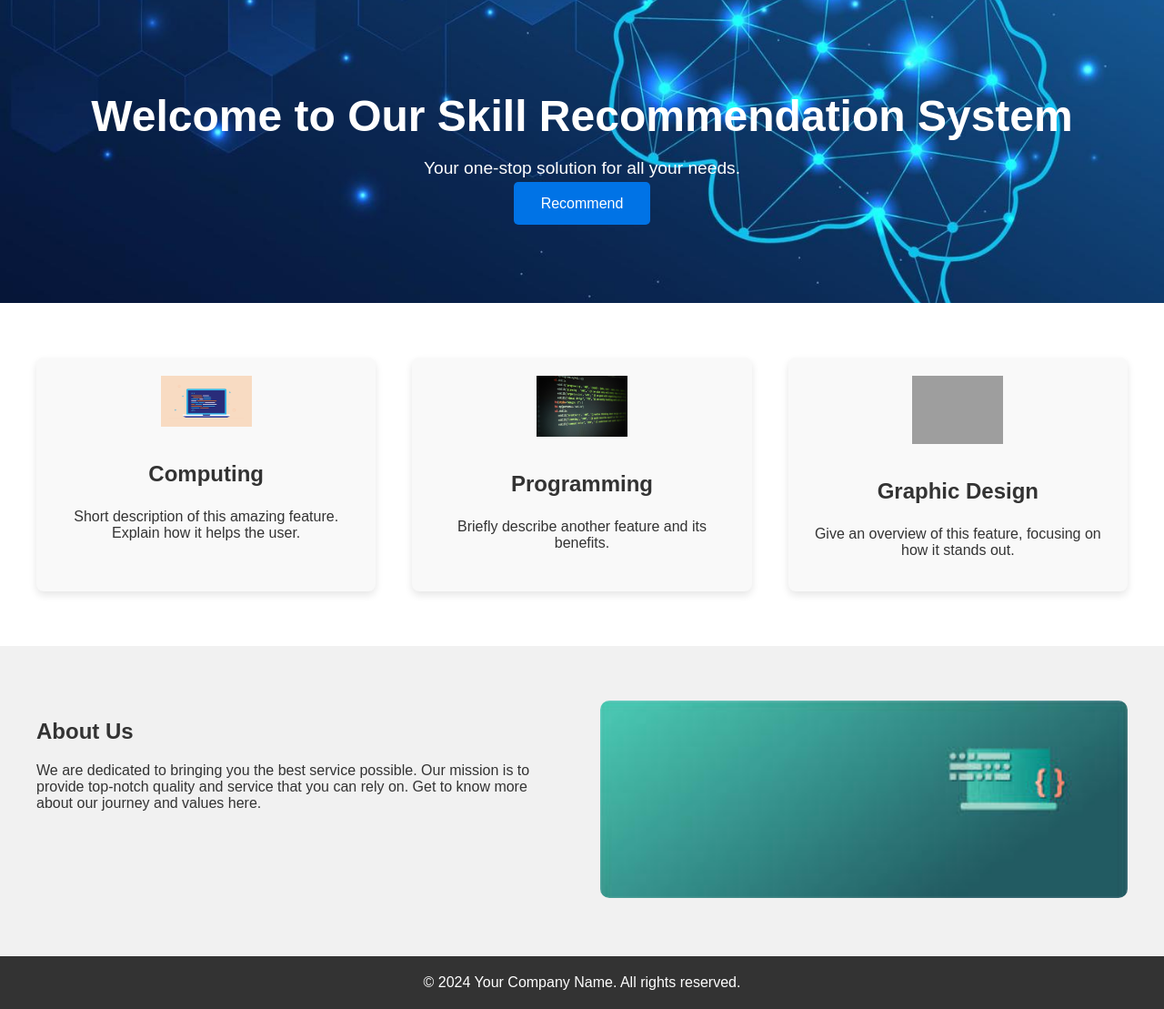
After one commit to Kcyberh/event-recomSystem, a PHP site: page /home.php in a window 1280 px wide. The commit adds this page. Shown: the whole page at 91% size. Run offline with PHP 8.4, Linux system fonts and the light colour scheme; grey boxes are pictures that could not be loaded.

Commit message:
recomSystem

```diff
--- /dev/null
+++ b/home.php
@@ -0,0 +1,147 @@
+<!DOCTYPE html>
+<html lang="en">
+<head>
+    <meta charset="UTF-8">
+    <meta name="viewport" content="width=device-width, initial-scale=1.0">
+    <title>Recommendation</title>
+    <style>
+        /* General Styles */
+        body {
+            font-family: Arial, sans-serif;
+            margin: 0;
+            padding: 0;
+            color: #333;
+        }
+
+        /* Header */
+        header {
+            background-image: url('./image/pic.jpg'); /* Replace with your image */
+            background-size: cover;
+            background-position: center;
+            padding: 100px 20px;
+            text-align: center;
+            color: #fff;
+        }
+        header h1 {
+            font-size: 3em;
+            margin: 0;
+        }
+        header p {
+            font-size: 1.2em;
+        }
+        .cta-button {
+            background-color: #0073e6;
+            color: #fff;
+            padding: 15px 30px;
+            border: none;
+            border-radius: 5px;
+            font-size: 1em;
+            cursor: pointer;
+            margin-top: 20px;
+            text-decoration: none;
+        }
+
+        /* Features Section */
+        .features {
+            display: flex;
+            flex-wrap: wrap;
+            padding: 40px 20px;
+            text-align: center;
+        }
+        .feature {
+            flex: 1 1 300px;
+            padding: 20px;
+            margin: 20px;
+            border-radius: 8px;
+            box-shadow: 0 4px 8px rgba(0, 0, 0, 0.1);
+            background-color: #f9f9f9;
+        }
+        .feature img {
+            max-width: 100px;
+            margin-bottom: 10px;
+        }
+        .feature h3 {
+            font-size: 1.5em;
+        }
+
+        /* About Section */
+        .about {
+            display: flex;
+            flex-wrap: wrap;
+            padding: 40px 20px;
+            background-color: #f1f1f1;
+        }
+        .about-text, .about-image {
+            flex: 1 1 300px;
+            padding: 20px;
+        }
+        .about-image img {
+            width: 100%;
+            border-radius: 10px;
+        }
+
+        /* Footer */
+        footer {
+            text-align: center;
+            padding: 20px;
+            background-color: #333;
+            color: #fff;
+        }
+        footer p {
+            margin: 0;
+        }
+
+        /* Responsive Design */
+        @media (max-width: 768px) {
+            .features, .about {
+                flex-direction: column;
+            }
+        }
+    </style>
+</head>
+<body>
+
+    <!-- Header Section -->
+    <header>
+        <h1>Welcome to Our Skill Recommendation System </h1>
+        <p>Your one-stop solution for all your needs.</p>
+        <a href="index.php" class="cta-button">Recommend</a>
+    </header>
+
+    <!-- Features Section -->
+    <section id="features" class="features">
+        <div class="feature">
+            <img src="./image/images.png" alt="Feature 1"> <!-- Replace with your image -->
+            <h3>Computing</h3>
+            <p>Short description of this amazing feature. Explain how it helps the user.</p>
+        </div>
+        <div class="feature">
+            <img src="./image/pic2.jpg" alt="Feature 2"> <!-- Replace with your image -->
+            <h3>Programming</h3>
+            <p>Briefly describe another feature and its benefits.</p>
+        </div>
+        <div class="feature">
+            <img src="./image/pic1.jpg" alt="Feature 3"> <!-- Replace with your image -->
+            <h3>Graphic Design</h3>
+            <p>Give an overview of this feature, focusing on how it stands out.</p>
+        </div>
+    </section>
+
+    <!-- About Section -->
+    <section class="about">
+        <div class="about-text">
+            <h2>About Us</h2>
+            <p>We are dedicated to bringing you the best service possible. Our mission is to provide top-notch quality and service that you can rely on. Get to know more about our journey and values here.</p>
+        </div>
+        <div class="about-image">
+            <img src="./image/images.jpeg" alt="About Us"> <!-- Replace with your image -->
+        </div>
+    </section>
+
+    <!-- Footer Section -->
+    <footer>
+        <p>&copy; 2024 Your Company Name. All rights reserved.</p>
+    </footer>
+
+</body>
+</html>
--- a/includes/handleforms.php
+++ b/includes/handleforms.php
@@ -1,5 +1,6 @@
 <?php
 require_once './conn.php';
+require_once './send_email.php';
 
 if (isset($_POST['submit'])){
     // print_r($_POST);
@@ -19,6 +20,7 @@ if (isset($_POST['submit'])){
 
     $stmt -> execute();
 
+    sendRecommendationEmail($name,$phone,$skill,$email);
      // Redirect to avoid resubmission on refresh
      //header("Location: " . $_SERVER['PHP_SELF']);
     echo "Data inserted successfully";
--- a/index.php
+++ b/index.php
@@ -132,16 +132,16 @@ table.body th {
     <nav>
         <ul>
             <li>
-                <a href="">Admin Dashboard</a>
+                <a href="home.php">Home</a>
             </li>
             |
             <li>
-                <a href="">Recommend</a>
+                <a href="index.php">Recommend</a>
             </li>
         </ul>
     </nav>
 
-    <h1 class="title-text">Rcommend a creative Skill</h1>
+    <h1 class="title-text">Recommend a creative Skill</h1>
 
 <form action="./includes/handleforms.php" method="POST"  class="body">
         <label for="name">
```
Also changed, not shown: admin/view.php (+188 -0 lines), includes/send_email.php (+38 -66 lines), image/images.jpeg (added), image/images.png (added), image/pic.jpg (added), image/pic2.jpg (added), 1 other file.
